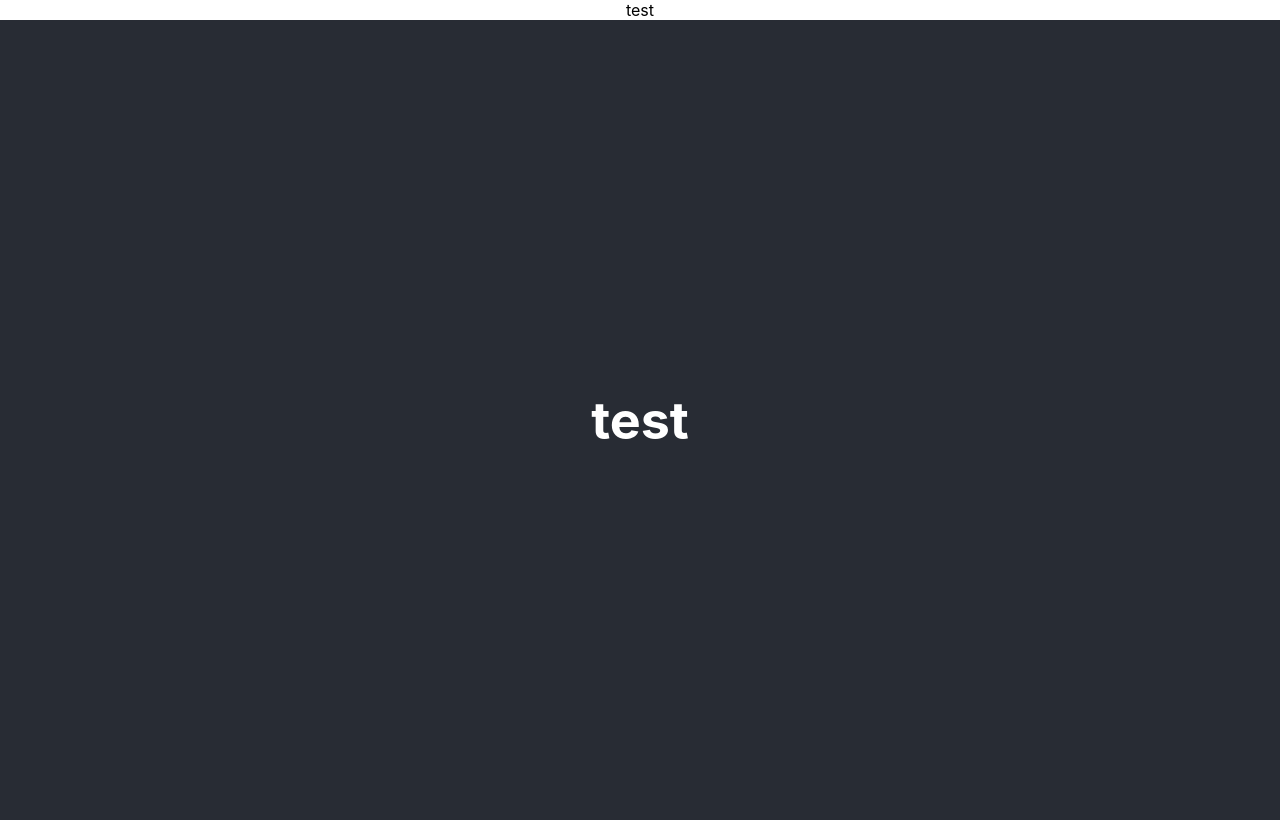
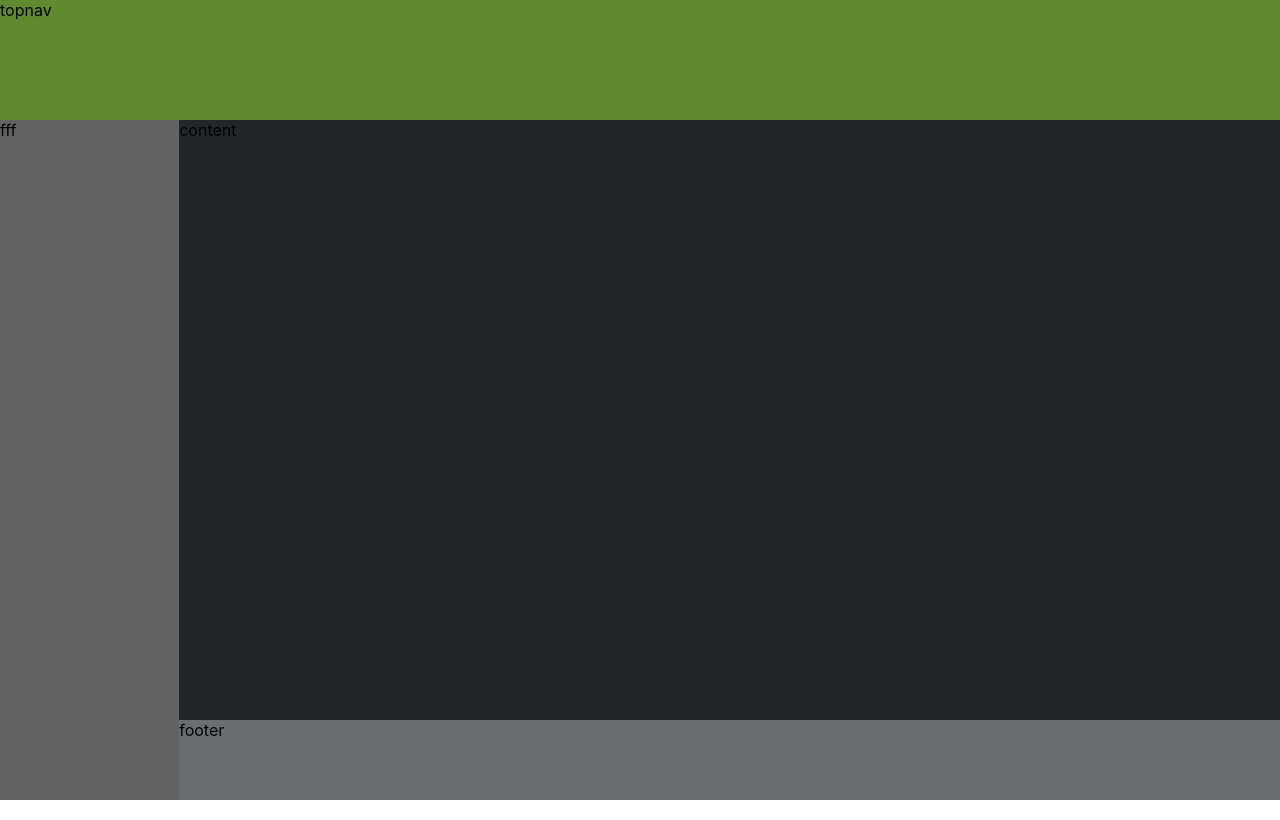
Before and after one commit to AfanasevEvgeny/innoclubs, a React (Create React App) app: page / in a window 1280 px wide. Built offline with nearby package versions, Linux system fonts and the light colour scheme.

Commit message:
adding interface
Check components

```diff
--- a/src/App.css
+++ /dev/null
@@ -1,38 +0,0 @@
-.App {
-  text-align: center;
-}
-
-.App-logo {
-  height: 40vmin;
-  pointer-events: none;
-}
-
-@media (prefers-reduced-motion: no-preference) {
-  .App-logo {
-    animation: App-logo-spin infinite 20s linear;
-  }
-}
-
-.App-header {
-  background-color: #282c34;
-  min-height: 100vh;
-  display: flex;
-  flex-direction: column;
-  align-items: center;
-  justify-content: center;
-  font-size: calc(10px + 2vmin);
-  color: white;
-}
-
-.App-link {
-  color: #61dafb;
-}
-
-@keyframes App-logo-spin {
-  from {
-    transform: rotate(0deg);
-  }
-  to {
-    transform: rotate(360deg);
-  }
-}
--- a/src/App.js
+++ b/src/App.js
@@ -1,16 +1,19 @@
 import React from 'react';
 import logo from './logo.svg';
-import './App.css';
+import './AppWrapper.css';
+import Content from "./Components/Content/Content";
+import NavBarLeft from "./Components/NavBarLeft/NavBarLeft";
+import TopNav from "./Components/TopNav/TopNav";
+import Footer from "./Components/Footer/Footer";
 
-function App() {
+const App =()=>{
   return (
-    <div className="App">
-    test
-
-      <header className="App-header">
-          <h1>test</h1>
-      </header>
-    </div>
+      <div className="AppWrapper">
+          <TopNav/>
+          <NavBarLeft/>
+          <Content/>
+          <Footer/>
+      </div>
   );
 }
 
--- /dev/null
+++ b/src/AppWrapper.css
@@ -0,0 +1,15 @@
+
+*{
+    box-sizing: border-box;
+    padding: 0;
+    margin: 0;
+}
+.AppWrapper{
+    display: grid;
+    width: 100vw;
+    height: 100vh;
+    grid-template: [header-left] "head head" 15% [header-right]
+                 [main-left]   "nav  main" 3fr  [main-right]
+                 [footer-left] "nav  foot" 10% [footer-right]
+                 / 14% 1fr;
+}
--- /dev/null
+++ b/src/Components/Content/Content.jsx
@@ -0,0 +1,11 @@
+import React from "react";
+import s from './Content.module.css'
+
+const Content =()=>{
+    return(
+        <div className={s.content}>
+content
+        </div>
+    )
+}
+export default Content
--- /dev/null
+++ b/src/Components/Content/Content.module.css
@@ -0,0 +1,4 @@
+.content{
+    background-color: #222629;
+    grid-area: main;
+}
--- /dev/null
+++ b/src/Components/Footer/Footer.jsx
@@ -0,0 +1,11 @@
+import React from "react";
+import s from './Footer.module.css'
+
+const Footer =()=>{
+    return(
+        <div className={s.footer}>
+footer
+        </div>
+    )
+}
+export default Footer
--- /dev/null
+++ b/src/Components/Footer/Footer.module.css
@@ -0,0 +1,4 @@
+.footer{
+    background-color: #6b6e70;
+    grid-area: foot;
+}
--- /dev/null
+++ b/src/Components/NavBarLeft/NavBarLeft.jsx
@@ -0,0 +1,11 @@
+import React from "react";
+import s from './NavBarLeft.module.css'
+
+const NavBarLeft = () => {
+    return (
+        <div className={s.navbarleft}>
+fff
+        </div>
+    )
+}
+export default NavBarLeft
--- /dev/null
+++ b/src/Components/NavBarLeft/NavBarLeft.module.css
@@ -0,0 +1,10 @@
+.navbarleft {
+    background-color: #626262;
+    grid-area: nav;
+}
+
+.sidenav {
+    height: 100%;
+    width: 100%;
+
+}
--- /dev/null
+++ b/src/Components/TopNav/TopNav.jsx
@@ -0,0 +1,11 @@
+import React from "react";
+import s from './TopNav.module.css'
+
+const TopNav =()=>{
+    return(
+        <div className={s.topnav}>
+topnav
+        </div>
+    )
+}
+export default TopNav
--- /dev/null
+++ b/src/Components/TopNav/TopNav.module.css
@@ -0,0 +1,4 @@
+.topnav{
+    background-color:#61892f;
+    grid-area: head;
+}
```
Also changed, not shown: package.json (+7 -3 lines), 1 other file (tests, documents, lock files or other folders).
